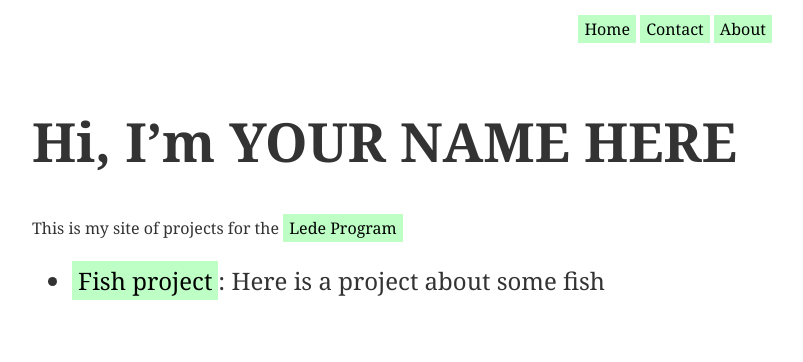
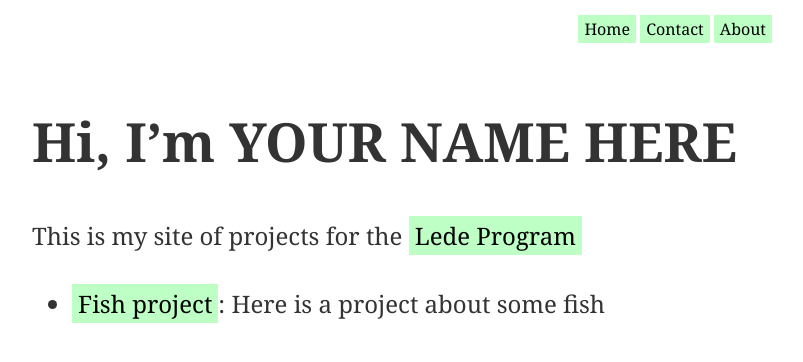
Before and after one commit to jsoma/sample-pages, a Jekyll site: the page built from docs/index.md, in a window 1280 px wide. Shown: the top 362 px of the page, without its empty margins (233-1036 px from the left). Built offline with Jekyll 4.4.1, drawn with Linux system fonts in a browser that asks for light colours; our own code applies the rules of GitHub Pages for plain Markdown files.

Commit message:
all changes

```diff
--- a/docs/_layouts/project.html
+++ b/docs/_layouts/project.html
@@ -5,7 +5,7 @@
   <title></title>
 </head>
 <body>
-  <div class="container">
+  <div class="container" id="project">
     <h1>{{ title }}</h1>
 
     {{ content }}
--- a/docs/assets/css/main.css
+++ b/docs/assets/css/main.css
@@ -25,8 +25,12 @@ h2 {
 }
 
 p {
+  font-size: 24px;
+  line-height: 1.8;
+}
+
+#project p {
   font-size: 16px;
-  line-height: 1.8;
 }
 
 li {
```
Also changed, not shown: docs/fish/index.md (+7 -0 lines).
